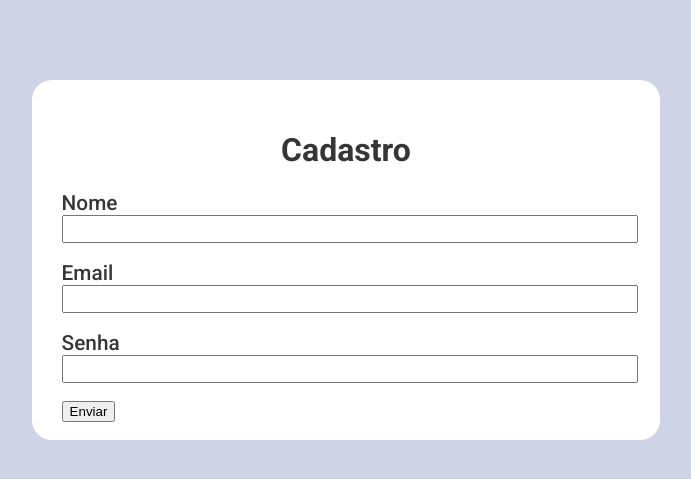
After one commit to SK3010z/projeto-php-Boom-Core, a PHP site: the page made by Boom Core/register/Boom core.php in a window 1280 px wide. The commit adds this page. Shown: the top 479 px of the page, without its empty margins (294-985 px from the left). Run offline with PHP 8.4, Linux system fonts and the light colour scheme; some libraries are stand-ins or nearby versions.

Commit message:
Boom Core v0.07

```diff
--- /dev/null
+++ b/Boom Core/register/Boom core.php
@@ -0,0 +1,40 @@
+<!DOCTYPE html>
+<html>
+  <head>
+    <meta charset="utf-8" />
+    <link rel="stylesheet" type="text/css" href="Boom.css" />
+  </head>
+  <body>
+
+    <div class="flex_container">
+
+      <form method="get">
+        <h1>Cadastro</h1>
+        <!-- Nome  -->
+        <div class="form1">
+          <label for="exampleInputEmail1" class="form-label">Nome</label>
+          <input type="name" class="form-control" id="exampleInputEmail1" />
+        </div>
+        <br />
+        <!-- Email -->
+        <div class="form1">
+          <label for="exampleInputPassword1" class="form-label">Email</label>
+          <input type="email" class="form-control" id="exampleInputPassword1" />
+        </div>
+        <br />
+        <!-- Senha  -->
+        <div class="form1">
+          <label for="exampleInputPassword1" class="form-label">Senha</label>
+          <input
+            type="password"
+            class="form-control"
+            id="exampleInputPassword1"
+          />
+        </div>
+        <br />
+        <!-- enviar -->
+        <button type="submit" id="botaoEnviar">Enviar</button>
+      </form>
+    </div>
+  </body>
+</html>
--- /dev/null
+++ b/Boom Core/register/Boom.css
@@ -0,0 +1,41 @@
+@import url("../assets/reset.css");
+@import url("https://fonts.googleapis.com/css2?family=Roboto:ital,wght@0,100;0,300;0,400;0,500;0,700;0,900;1,100;1,300;1,400;1,500;1,700;1,900&display=swap");
+
+body {
+  background-color: #ced4e6;
+}
+.flex_container {
+  display: block;
+  height: 300px;
+  width: 45%;
+  margin: 80px auto 0;
+  /* justify-content: center; */
+  /* align-items: center; */
+  background-color: white;
+  /* text-align: center; */
+  border-radius: 20px;
+  padding: 30px;
+}
+
+.flex_container form {
+  h1 {
+    font-family: "Roboto";
+    font-size: xx-large;
+    font-weight: 700;
+    text-align: center;
+    color: #363636;
+  }
+
+  label {
+    font-size: 1.3em;
+    font-family: "Roboto";
+    text-align: left;
+    justify-content: left;
+    font-weight: 500;
+    color: #363636;
+  }
+  input {
+    width: 100%;
+    font-size: 1.2em;
+  }
+}
--- a/Boom Core/register/style.css
+++ b/Boom Core/register/style.css
@@ -15,3 +15,7 @@ h1 {
   font-family: "Roboto";
   text-align: center;
 }
+
+#content input {
+  margin: 10px;
+}
```
Also changed, not shown: Boom Core/register/index.php (+8 -6 lines).
